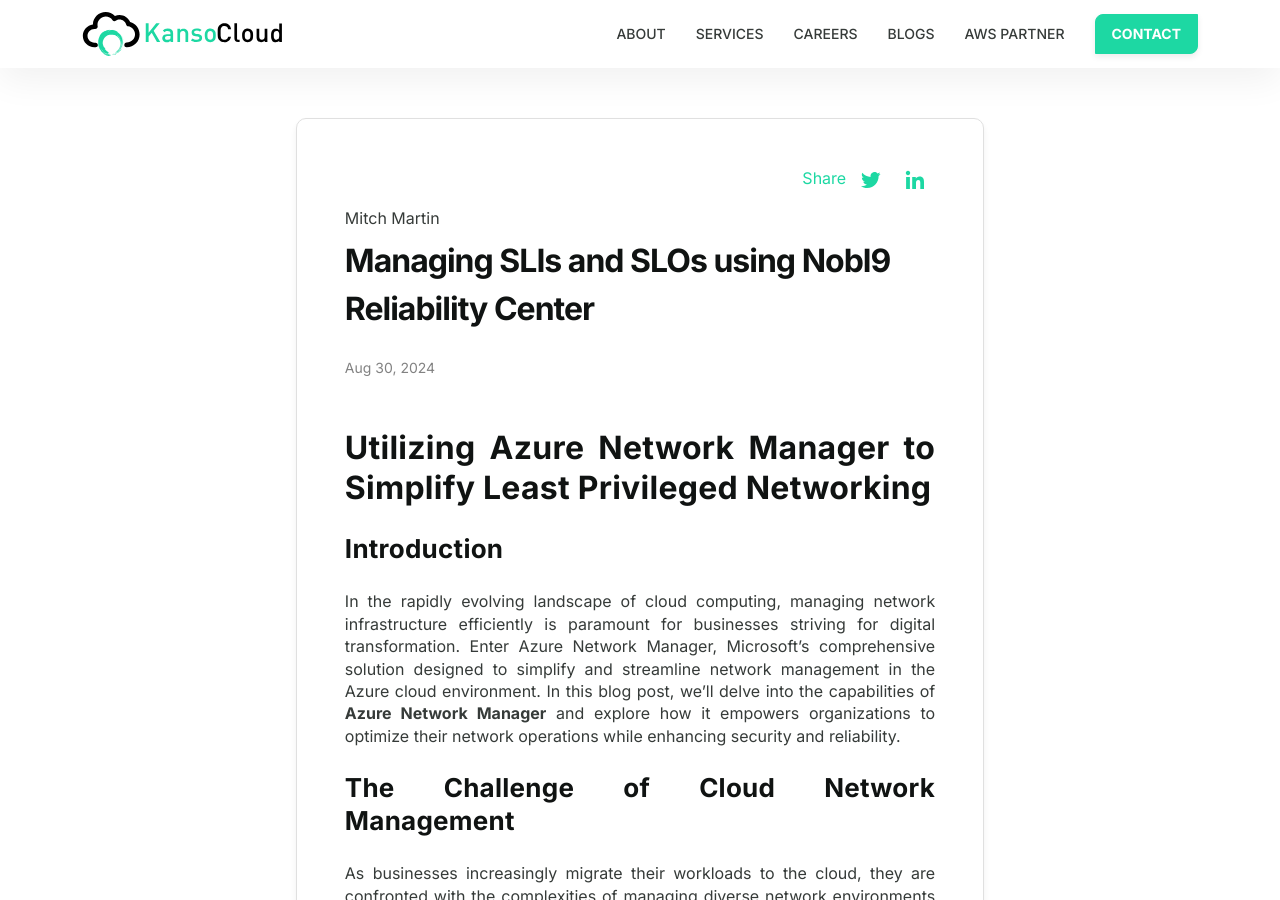
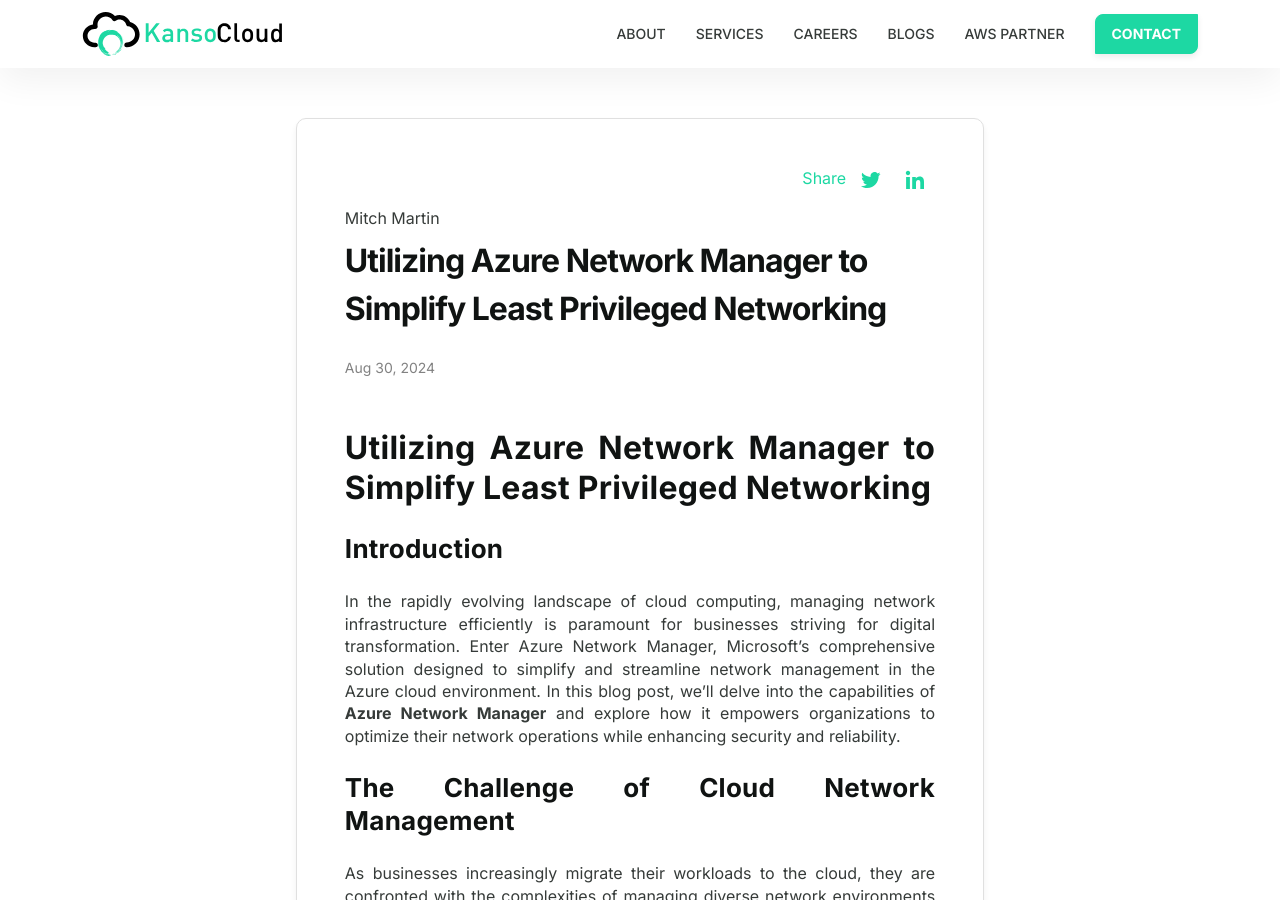
Before and after one commit to KansoCloud/kansocloud.github.io, a Jekyll site: the page built from _posts/2024-08-30-Utilizing-Azure-Network-Manager-to-Simplify-Least-Privileged-Networking.md, in a window 1280 px wide and 900 px high. Built offline with Jekyll 4.4.1, drawn with Linux system fonts in a browser that asks for light colours.

```diff
--- a/_posts/2024-08-30-Utilizing-Azure-Network-Manager-to-Simplify-Least-Privileged-Networking.md
+++ b/_posts/2024-08-30-Utilizing-Azure-Network-Manager-to-Simplify-Least-Privileged-Networking.md
@@ -1,6 +1,6 @@
 ---
 layout: post
-title: "Managing SLIs and SLOs using Nobl9 Reliability Center"
+title: "Utilizing Azure Network Manager to Simplify Least Privileged Networking"
 date: 2024-08-30 12:38:50 +0530
 categories: "Azure-Network-Manager"
 picture: "../images/Azure-Network-Manager/image.png"
```
